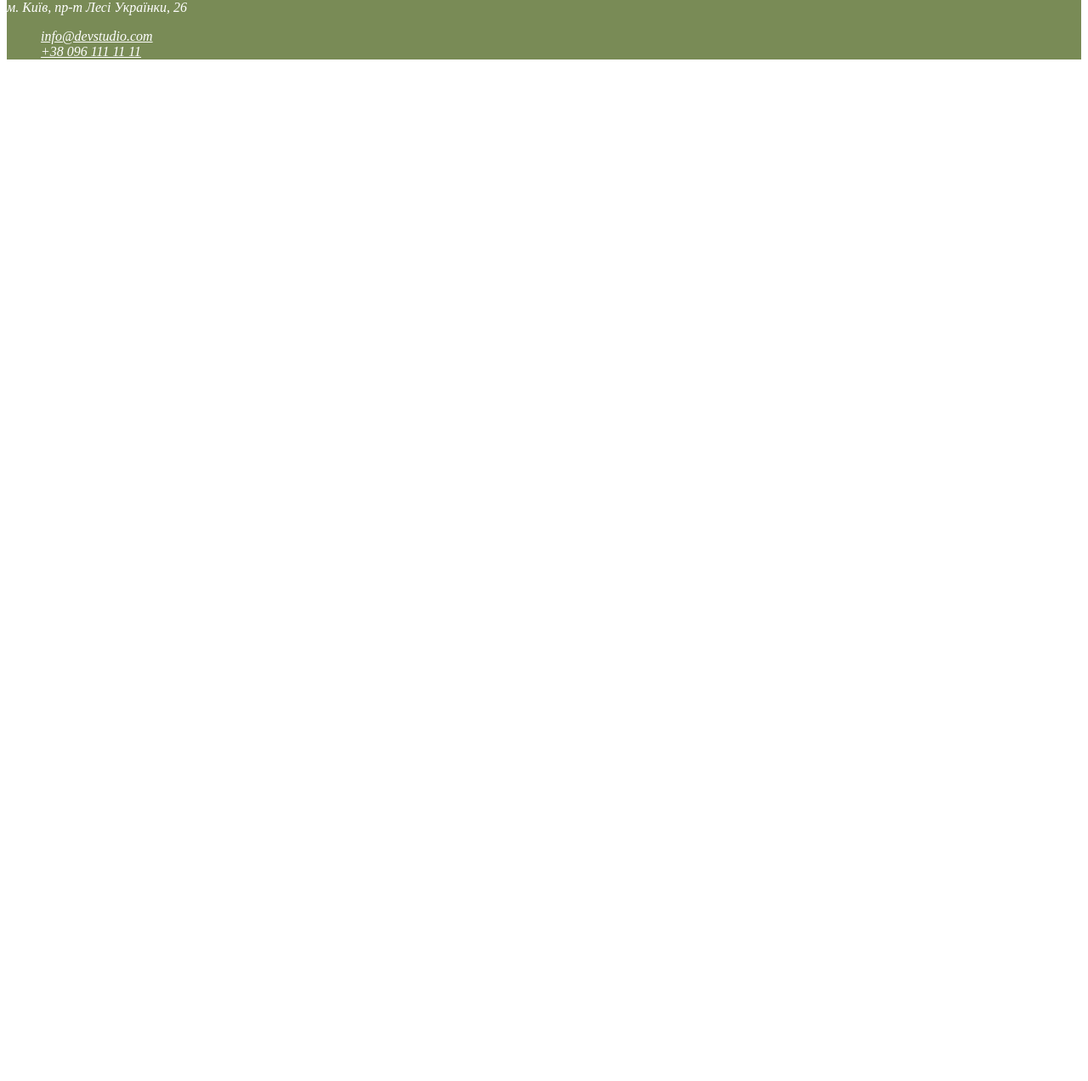
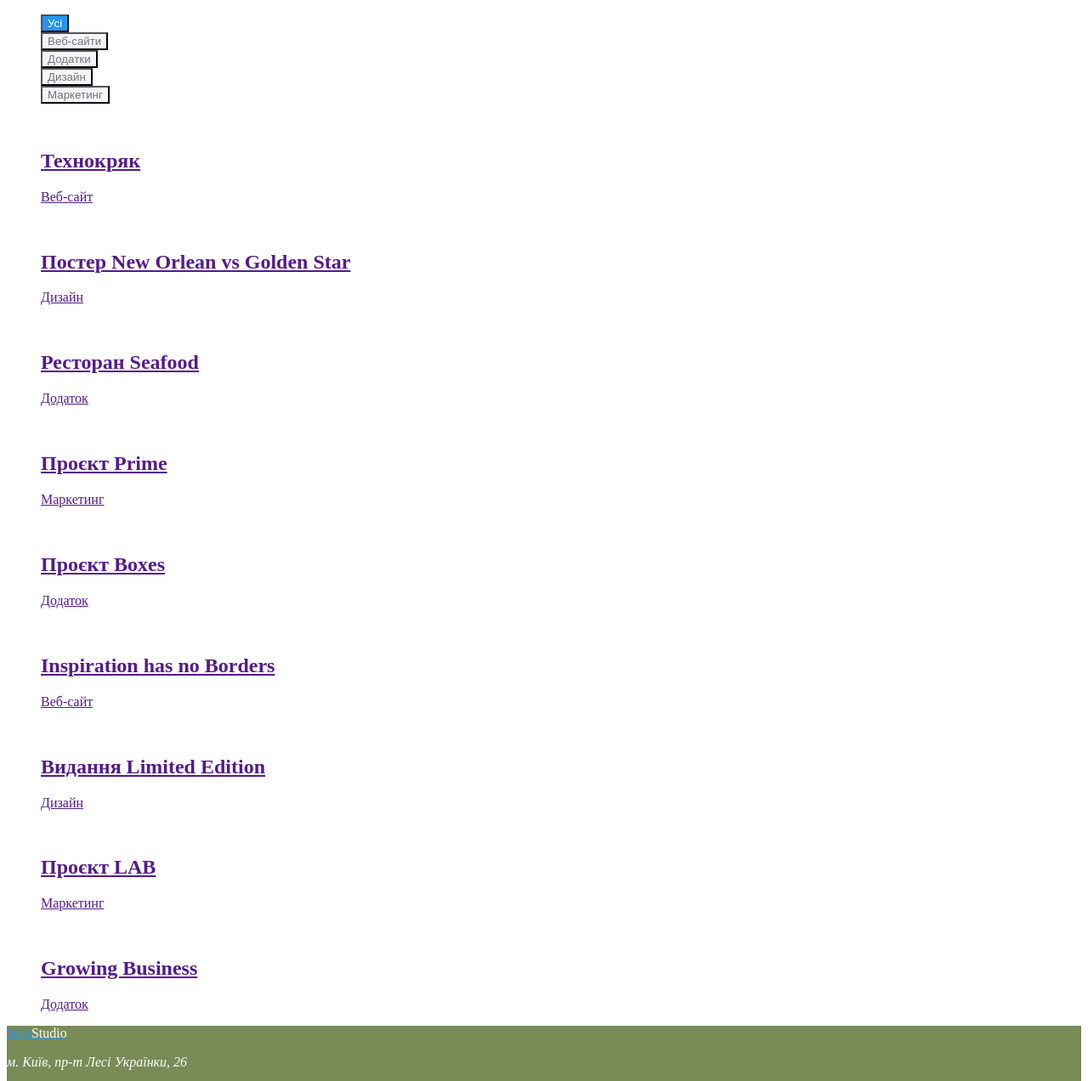
Before and after one commit to dedlev/goit-markup-hw-02, a plain HTML site: page portfolio.html in a window 1280 px wide. Shown: the part 198-1470 px from the top of the page at 85% size. Before the commit the page ends 800 px from the top, so only its background shows below. Drawn offline with Linux system fonts and the light colour scheme.

Commit message:
Розмітка другої сторінки

```diff
--- a/css/styles.css
+++ b/css/styles.css
@@ -60,7 +60,7 @@ body {
 }
 
 .button {
-  background-color: var(--primary-white-color);
+  background-color: #f5f4fa;
   color: var(--primary-text-color);
 }
 
@@ -107,5 +107,3 @@ body {
 }
 
 /* секція напрямки діяльності*/
-
-/* другорядний колір фону  #F5F4FA */
--- a/portfolio.html
+++ b/portfolio.html
@@ -6,6 +6,7 @@
     <title>Portfolio</title>
     <link rel="stylesheet" href="./css/styles.css" />
   </head>
+
   <body>
     <header>
       <nav>
@@ -29,15 +30,103 @@
         </li>
       </ul>
     </header>
-    <main></main>
+
+    <main>
+      <section>
+        <h1>Напрямки діяльності</h1>
+        <!--скриється css-->
+        <ul class="list">
+          <li>
+            <button type="button" class="button primary">Усі</button>
+          </li>
+          <li>
+            <button type="button" class="button">Веб-сайти</button>
+          </li>
+          <li><button type="button" class="button">Додатки</button></li>
+          <li><button type="button" class="button">Дизайн</button></li>
+          <li>
+            <button type="button" class="button">Маркетинг</button>
+          </li>
+        </ul>
+        <ul class="list">
+          <li>
+            <a href=""
+              ><img src="" alt="" />
+              <h2>Технокряк</h2>
+              <p>Веб-сайт</p></a
+            >
+          </li>
+          <li>
+            <a href=""
+              ><img src="" alt="" />
+              <h2>Постер New Orlean vs Golden Star</h2>
+              <p>Дизайн</p></a
+            >
+          </li>
+          <li>
+            <a href=""
+              ><img src="" alt="" />
+              <h2>Ресторан Seafood</h2>
+              <p>Додаток</p></a
+            >
+          </li>
+          <li>
+            <a href=""
+              ><img src="" alt="" />
+              <h2>Проєкт Prime</h2>
+              <p>Маркетинг</p></a
+            >
+          </li>
+          <li>
+            <a href=""
+              ><img src="" alt="" />
+              <h2>Проєкт Boxes</h2>
+              <p>Додаток</p></a
+            >
+          </li>
+          <li>
+            <a href=""
+              ><img src="" alt="" />
+              <h2>Inspiration has no Borders</h2>
+              <p>Веб-сайт</p></a
+            >
+          </li>
+          <li>
+            <a href=""
+              ><img src="" alt="" />
+              <h2>Видання Limited Edition</h2>
+              <p>Дизайн</p></a
+            >
+          </li>
+          <li>
+            <a href=""
+              ><img src="" alt="" />
+              <h2>Проєкт LAB</h2>
+              <p>Маркетинг</p></a
+            >
+          </li>
+          <li>
+            <a href=""
+              ><img src="" alt="" />
+              <h2>Growing Business</h2>
+              <p>Додаток</p></a
+            >
+          </li>
+        </ul>
+      </section>
+    </main>
     <!-- footer -->
     <footer class="footer">
-      <a href="./index.html" class="logo">Web<span class="logo-footer">Studio</span></span></a>
+      <a href="./index.html" class="logo"
+        >Web<span class="logo-footer">Studio</span></a
+      >
       <address>
         <p>м. Київ, пр-т Лесі Українки, 26</p>
         <ul class="address list">
           <li>
-            <a href="mailto:info@devstudio.com" class="link">info@devstudio.com</a>
+            <a href="mailto:info@devstudio.com" class="link"
+              >info@devstudio.com</a
+            >
           </li>
           <li>
             <a href="tel:+38-096-111-11-11" class="link">+38 096 111 11 11</a>
```
Also changed, not shown: index.html (+1 -1 lines).
